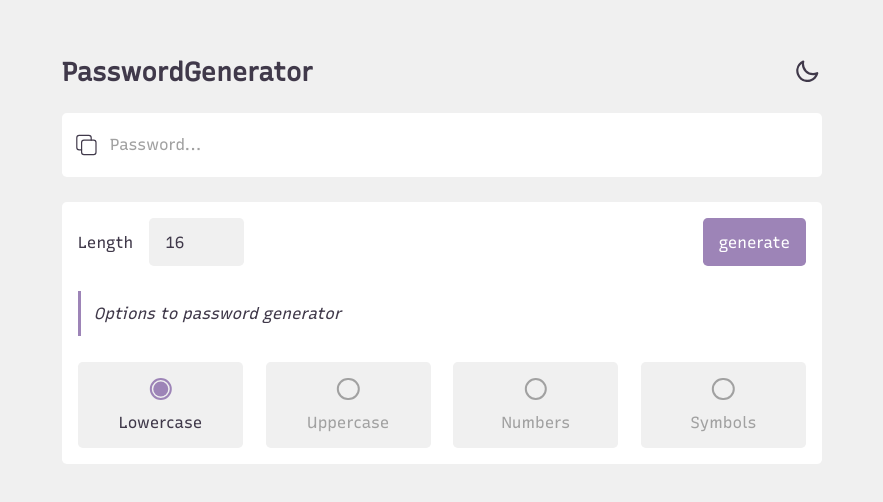
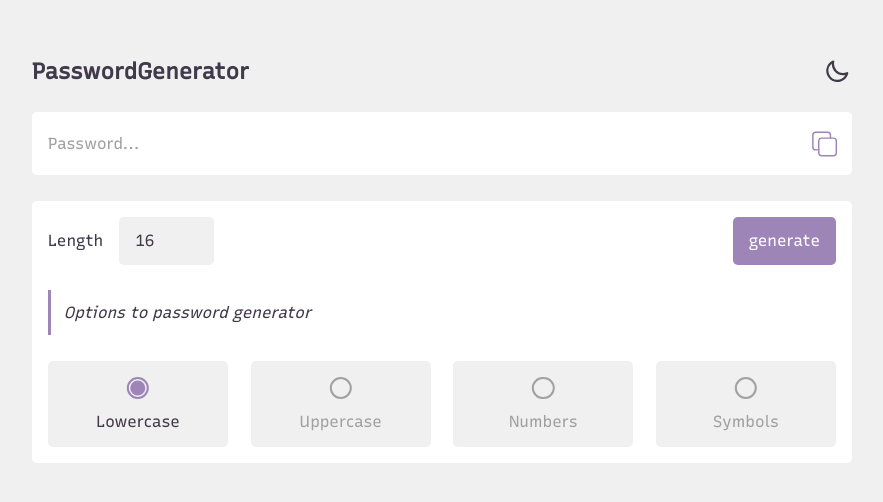
Before and after one commit to wilianch/password-generator, a React (Create React App) app: page / in a window 1280 px wide. Shown: the part 140-642 px from the top of the page, without its empty margins (198-1081 px from the left). Built offline with nearby package versions, Linux system fonts and the light colour scheme.

Commit message:
changes to header

```diff
--- a/src/components/ResultBar/index.module.css
+++ b/src/components/ResultBar/index.module.css
@@ -9,17 +9,17 @@
 
 .result_icon {
   position: absolute;
-  width: 1.8rem;
+  width: 2.2rem;
   top: 50%;
-  left: .6rem;
+  right: .6rem;
   transform: translateY(-50%);
-  stroke: var(--color-text);
+  stroke: var(--color-primary-alt);
 }
 
 .result_input {
   display: block;
   width: 100%;
-  padding: 1.4rem 0 1.4rem 3rem;
+  padding: 1.4rem 3rem 1.4rem 1rem;
   cursor: pointer;
   font-size: var(--font-text);
   border: none;
--- a/src/styles/global.css
+++ b/src/styles/global.css
@@ -25,26 +25,26 @@
 }
 
 :root {
-  --font-family: 'Recursive';
+  --font-family:    'Recursive';
   --border-content: .3rem;
-  --font-text: 1rem;
-  --font-title: 1.62rem;
+  --font-text:      1rem;
+  --font-title:     1.4rem;
 }
 
 .light {
-  --color-primary: #f0f0f0;
-  --color-primary-light: #ffffff;
-  --color-primary-alt: #9D84B7;
-  --color-disabled: #a1a1a1;
-  --color-text: #40394A;
+  --color-primary:       hsl(0, 0%, 94%);
+  --color-primary-light: hsl(0, 0%, 100%);
+  --color-primary-alt:   hsl(269, 26%, 62%);
+  --color-disabled:      hsl(0, 0%, 63%);
+  --color-text:          hsl(265, 13%, 26%);
 }
 
 .dark {
-  --color-primary: #424242;
-  --color-primary-light: #555555;
-  --color-primary-alt: #9D84B7;
-  --color-disabled: #a1a1a1;
-  --color-text: #ffffff;
+  --color-primary:       hsl(0, 0%, 26%);
+  --color-primary-light: hsl(0, 0%, 33%);
+  --color-primary-alt:   hsl(269, 26%, 62%);
+  --color-disabled:      hsl(0, 0%, 63%);
+  --color-text:          hsl(0, 0%, 100%);
 }
 
 * {
@@ -66,6 +66,6 @@ body {
 .main_content {
   display: grid;
   width: 90%;
-  max-width: 760px;
+  max-width: 820px;
   row-gap: 1.6rem;
 }
```
